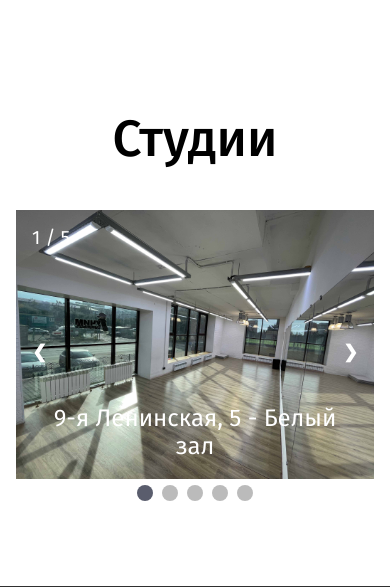
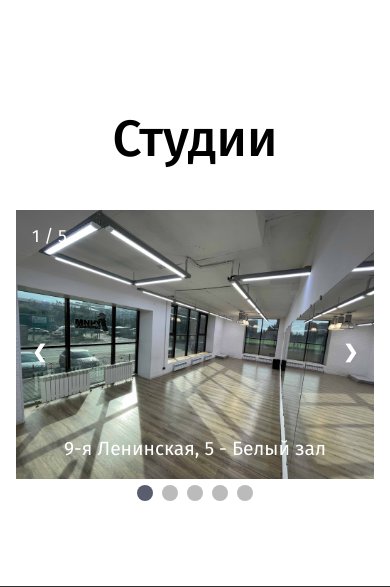
Before and after one commit to andy-devs/dancestudio-website, a PHP site: page / in a window 390 px wide. Shown: the part 3659-4246 px from the top of the page. Run offline with PHP 8.4, Linux system fonts and the light colour scheme; some libraries are stand-ins or nearby versions; grey boxes are pictures that could not be loaded.

Commit message:
fz slider fix

```diff
--- a/style.css
+++ b/style.css
@@ -815,6 +815,14 @@ li > .header-btn {
 .footer__col-item:hover {
 	color: var(--color-very-light-red);
 }
+@media (max-width: 440px) {
+	.studios-slider__container-item__number {
+		font-size: 1.1rem;
+	}
+	.studios-slider__container-item__text {
+		font-size: 1.2rem;
+	}
+}
 @media (max-width: 400px) {
 	#form {
 		padding: 3rem 0rem;
```
